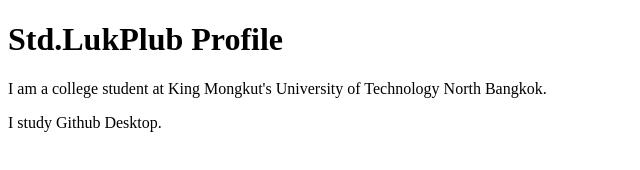
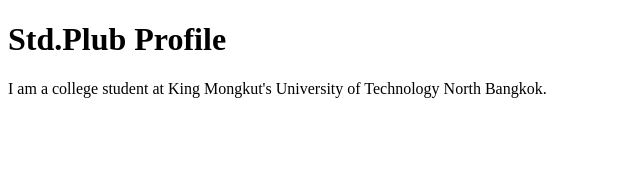
Before and after one commit to justprinthelloworld/github-desktop-project_1_67, a plain HTML site: page index.html in a window 1280 px wide. Shown: the whole page, without its empty margins (0-640 px from the left). Drawn offline with Linux system fonts and the light colour scheme.

Commit message:
Revert "Add some text"
This reverts commit 993e63b628541d1046de60f19829df3161636c0f.

```diff
--- a/index.html
+++ b/index.html
@@ -6,9 +6,8 @@
     <title>Profile</title>
 </head>
 <body>
-    <h1>Std.LukPlub Profile</h1>
+    <h1>Std.Plub Profile</h1>
     <p>I am a college student at King Mongkut's
         University of Technology North Bangkok.</p>
-        <p>I study Github Desktop.</p>
 </body>
 </html>
```
